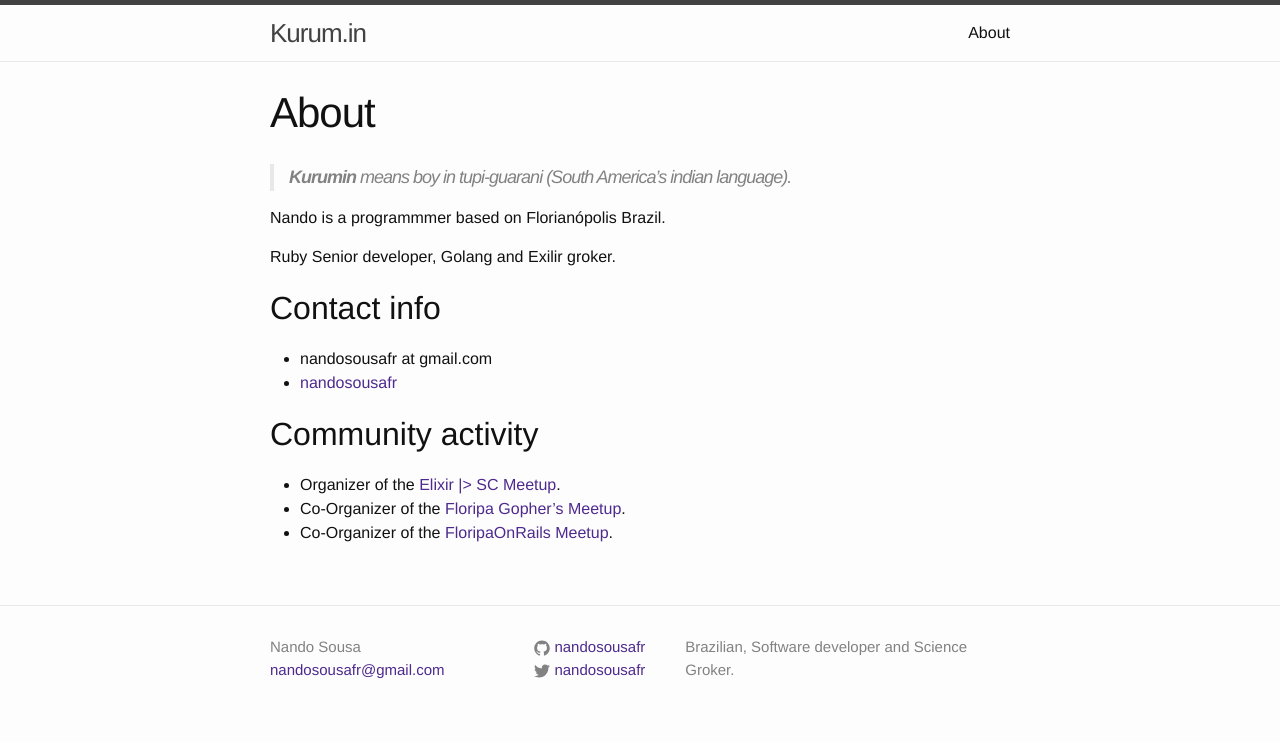
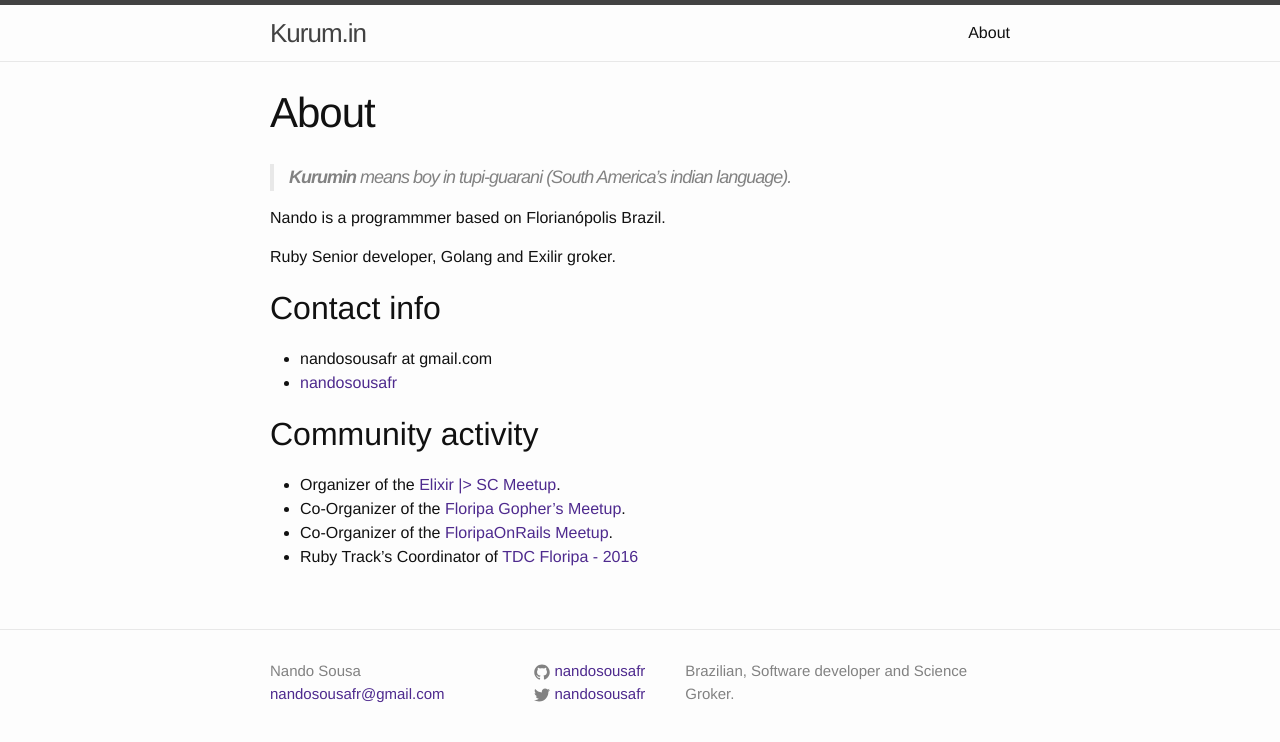
Before and after one commit to nandosousafr/blog.nandosousa.com, a Jekyll site: the page built from about.md, in a window 1280 px wide. Shown: the top 742 px of the page. Built offline with Jekyll 4.4.1, drawn with Linux system fonts in a browser that asks for light colours.

Commit message:
adds TDC activity

```diff
--- a/about.md
+++ b/about.md
@@ -20,3 +20,4 @@ Ruby Senior developer, Golang and Exilir groker.
 * Organizer of the [Elixir \|> SC Meetup](http://www.meetup.com/elixirsc/).
 * Co-Organizer of the [Floripa Gopher's Meetup](http://www.meetup.com/Floripa-Gophers/).
 * Co-Organizer of the [FloripaOnRails Meetup](http://www.meetup.com/Floripa-on-Rails/).
+* Ruby Track's Coordinator of [TDC Floripa - 2016](http://www.thedevelopersconference.com.br/tdc/2016/florianopolis/trilha-ruby)
```
